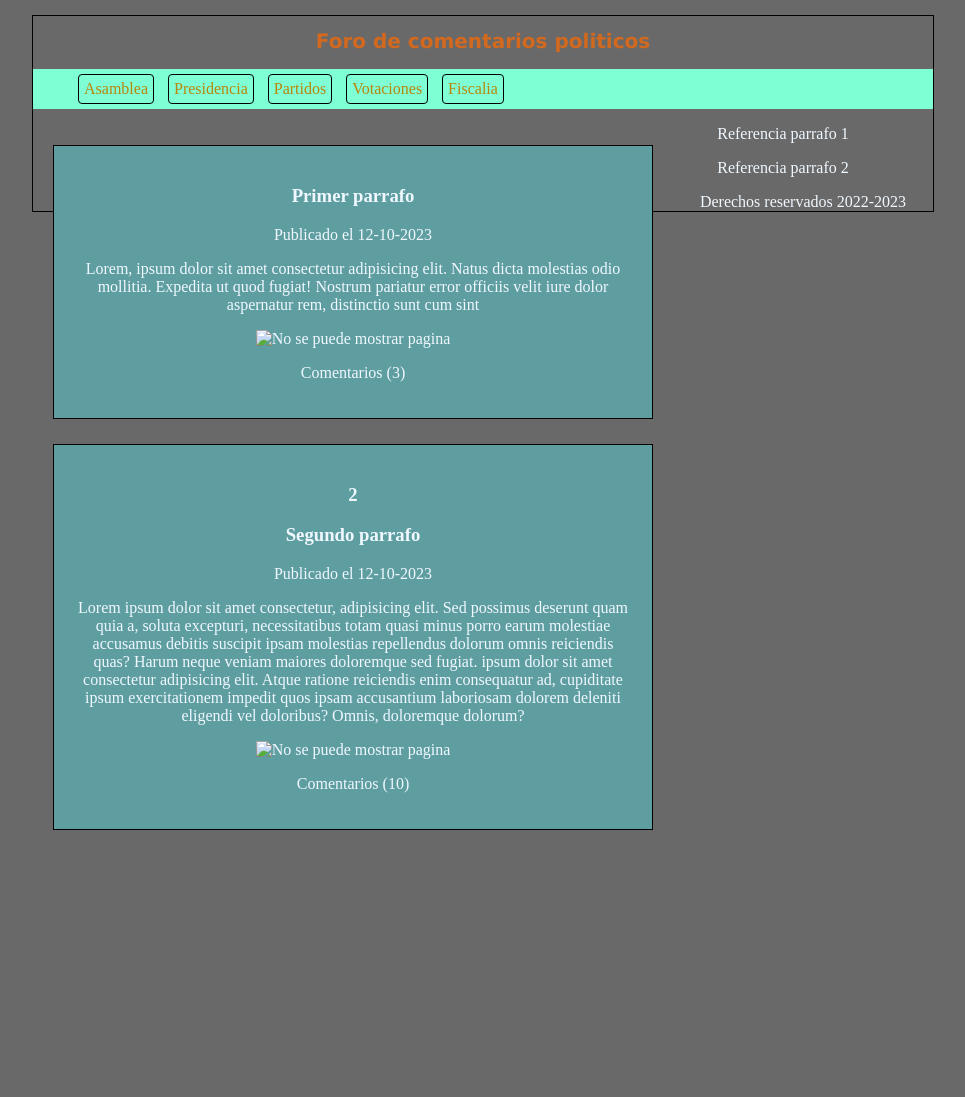
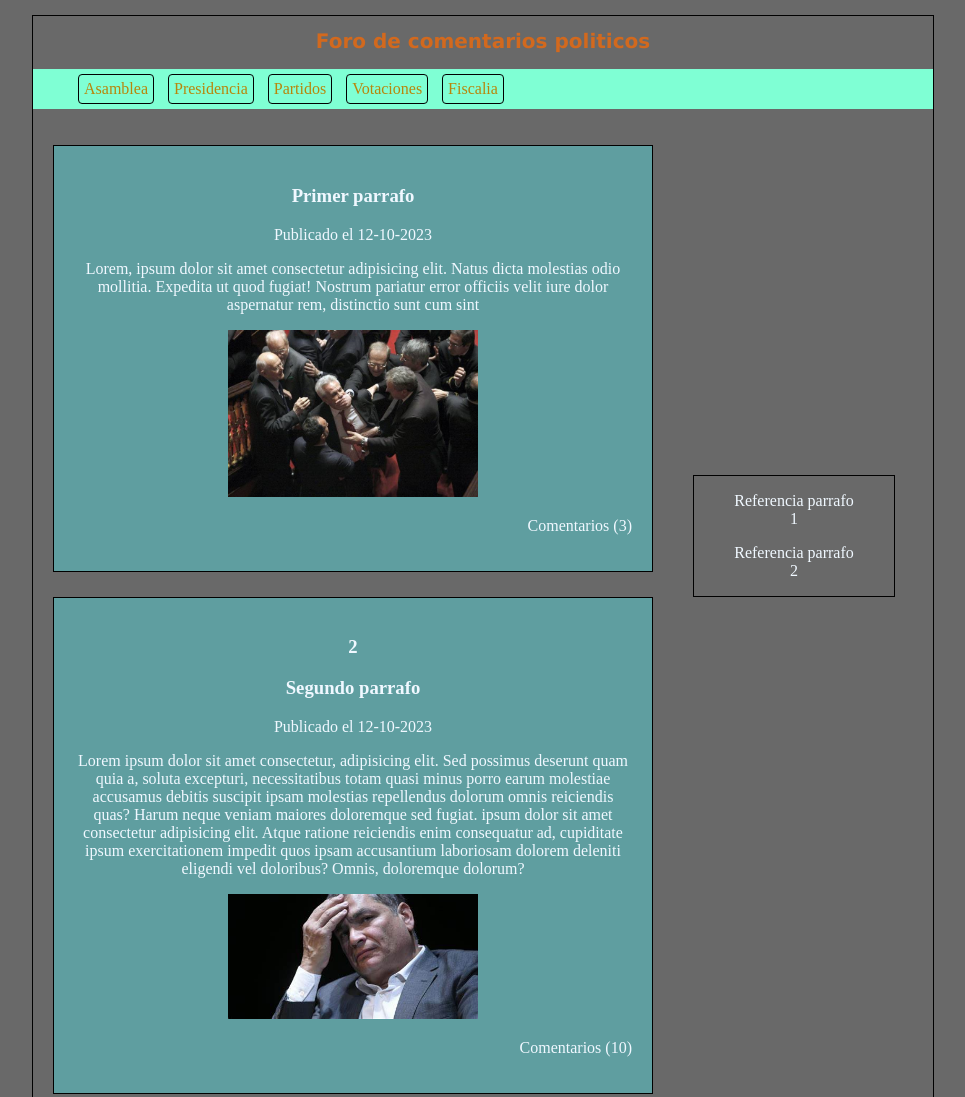
Before and after one commit to AxeleoFC/pw_U1_p4_af, a plain HTML site: page html/foro.html in a window 1280 px wide. Shown: the top 1097 px of the page, without its empty margins (157-1122 px from the left). Before the commit the page ends 875 px from the top, so only its background shows below. Drawn offline with Linux system fonts and the light colour scheme.

Commit message:
Taller 7

```diff
--- a/css/foro.css
+++ b/css/foro.css
@@ -68,3 +68,28 @@ Como se debe hacer
 h1, h2, h3 {
     color: purple;
 }*/
+
+.referencias{
+    border: 1px solid black;
+    width: 200px;
+    float: left;
+    margin-top: 350px;
+    margin-left: 20px;
+}
+
+/*Lo mismo
+.clasePieArticulo{
+    color: red;
+}*/
+article footer{
+    text-align: right;
+}
+
+.pie{
+    /*siempre en los pie de paginas*/
+    clear: both;
+}
+
+.image{
+    width: 250px;
+}
--- a/html/foro.html
+++ b/html/foro.html
@@ -27,7 +27,7 @@
                 <h3>Primer parrafo</h3>
                 <time datetime="12-10-2023">Publicado el 12-10-2023</time>
                 <p>Lorem, ipsum dolor sit amet consectetur adipisicing elit. Natus dicta molestias odio mollitia. Expedita ut quod fugiat! Nostrum pariatur error officiis velit iure dolor aspernatur rem, distinctio sunt cum sint</p>
-                <img src="" alt="No se puede mostrar pagina">
+                <img class="image" src="../img/1.jpg" alt="No se puede mostrar pagina">
                 <footer>
                     <p>Comentarios (3)</p>
                 </footer>
@@ -37,13 +37,13 @@
                 <h3>Segundo parrafo</h3>
                 <time datetime="12-10-2023">Publicado el 12-10-2023</time>
                 <p>Lorem ipsum dolor sit amet consectetur, adipisicing elit. Sed possimus deserunt quam quia a, soluta excepturi, necessitatibus totam quasi minus porro earum molestiae accusamus debitis suscipit ipsam molestias repellendus dolorum omnis reiciendis quas? Harum neque veniam maiores doloremque sed fugiat. ipsum dolor sit amet consectetur adipisicing elit. Atque ratione reiciendis enim consequatur ad, cupiditate ipsum exercitationem impedit quos ipsam accusantium laboriosam dolorem deleniti eligendi vel doloribus? Omnis, doloremque dolorum?</p>
-                <img src="" alt="No se puede mostrar pagina">
+                <img class="image" src="../img/2.jpg" alt="No se puede mostrar pagina">
                 <footer>
                     <p>Comentarios (10)</p>
                 </footer>
             </article>
         </section>
-        <aside>
+        <aside  class="referencias">
             <blockquote cite="https://www.pichincha.com/portal/">
                 Referencia parrafo 1
             </blockquote>
@@ -51,7 +51,7 @@
                 Referencia parrafo 2
             </blockquote>
         </aside>
-        <footer>
+        <footer class="pie">
             Derechos reservados 2022-2023
         </footer>
     </div>
```
Also changed, not shown: css/externo.css (line endings or trailing spaces), img/1.jpg (added), img/2.jpg (added).
